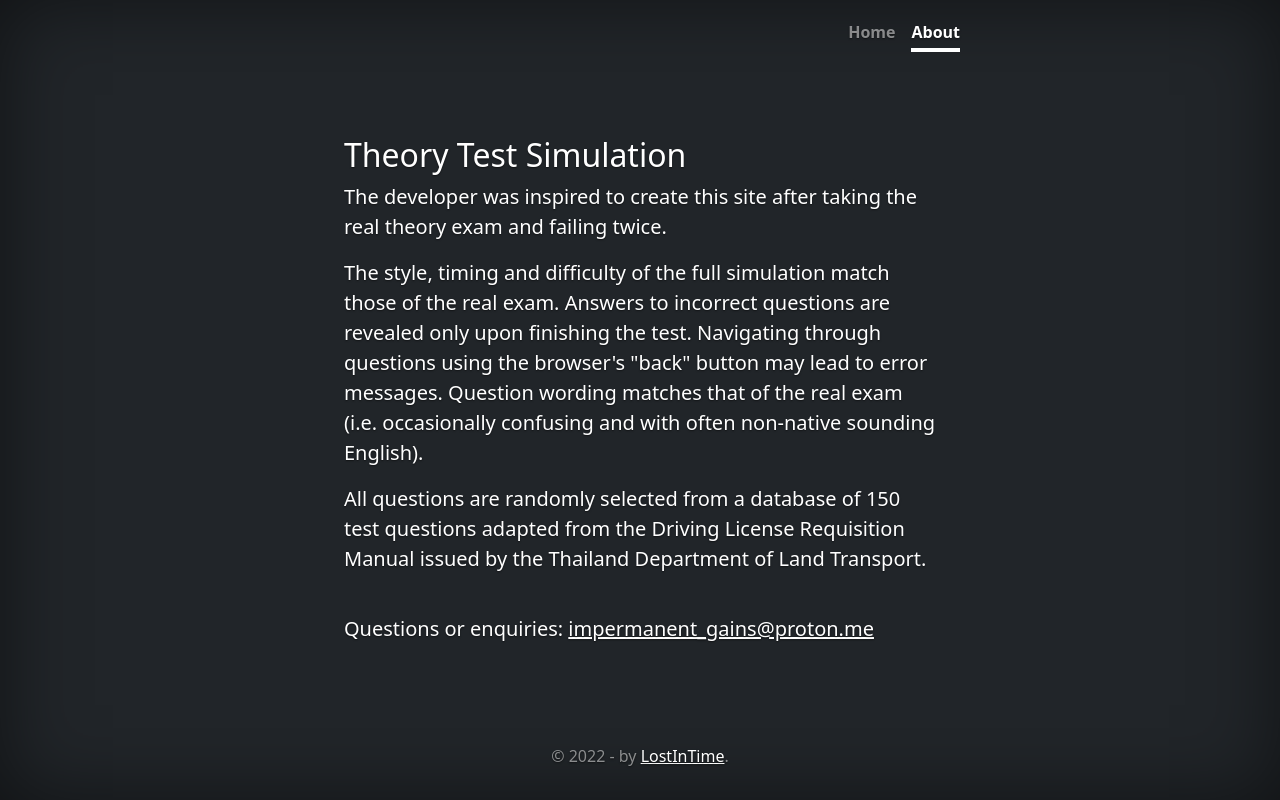
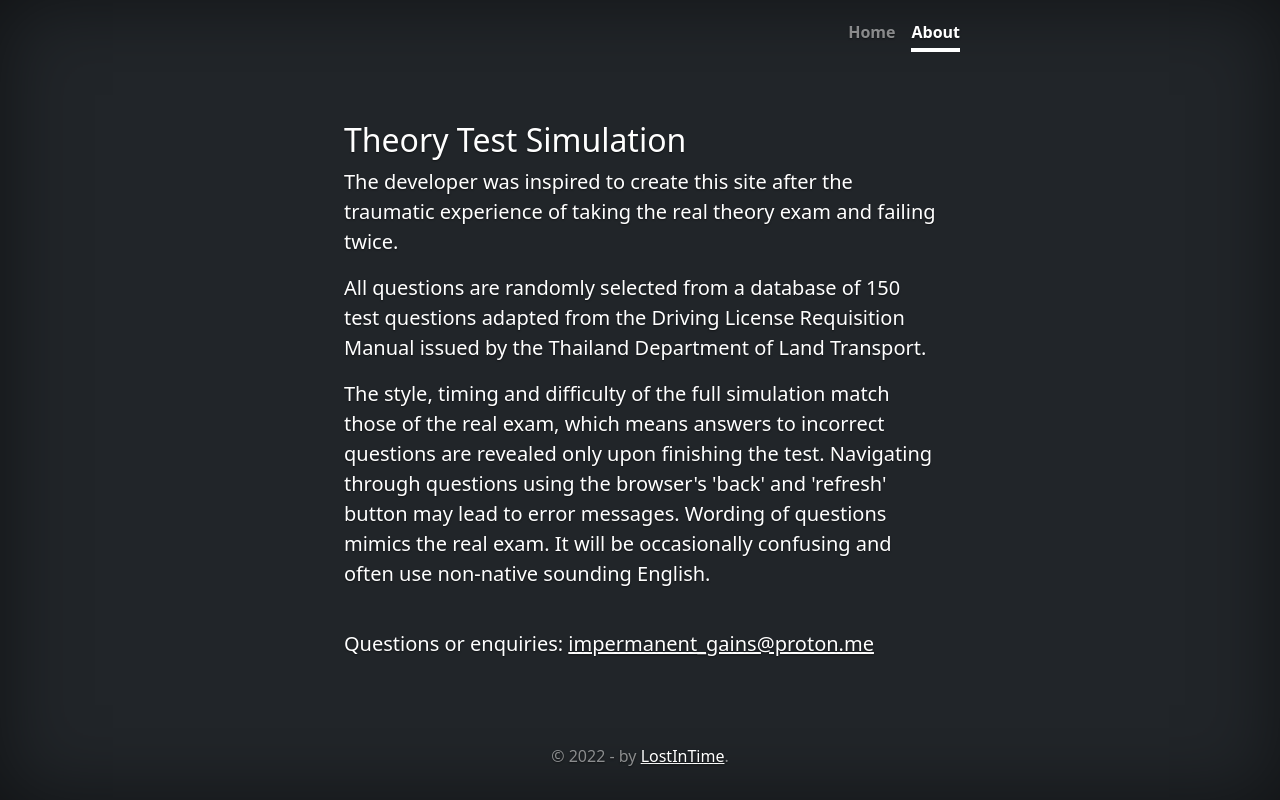
Before and after one commit to lostintime101/driving_theory_test, a Flask app: page /about/ in a window 1280 px wide. Run offline with Flask 2, Linux system fonts and the light colour scheme.

Commit message:
Small fixes - Pre SQL Alchemy install

```diff
--- a/main.py
+++ b/main.py
@@ -56,7 +56,7 @@ def countdown():
                 print("TIME'S UP!")
 
 
-# timer needs to run in parallel with other logic
+# set up thread for timer to run parallel with other logic
 countdown_thread = threading.Thread(target=countdown)
 
 
@@ -96,7 +96,6 @@ def home():
     seconds_left = 0
     questions = []
     question_bank = []
-
 
     return render_template("cover.html",
                            year=YEAR,
@@ -234,15 +233,6 @@ def exam():
 def previous_exam():
     global current_quest, seconds_left, time_is_up, score, question_bank
 
-    # check for time up. If so, send to results page
-    # TODO issue here, this is not enough info to display proper results page
-    if time_is_up:
-        return render_template("results.html",
-                               year=YEAR,
-                               total=number_of_questions,
-                               seconds=seconds_left
-                               )
-
     # returns to previous question
     current_quest -= 1
     q = question_bank[current_quest]["question"]
@@ -294,7 +284,7 @@ def pre_exam():
 
     create_question_bank()
 
-    # start countdown timer if not already started
+    # create a new thread for the countdown timer to run in parallel if not already running
     try:
         countdown_thread = threading.Thread(target=countdown)
     except RuntimeError:
@@ -317,16 +307,3 @@ def about():
 
 if __name__ == "__main__":
     app.run(debug=True)
-
-
-# Urgent
-# TODO what if go over time?
-# TODO missing picture 81.4.jpg (should be no picture) / 51.4.jpg
-
-# Non urgent
-# TODO add scroll to top on results page
-# TODO test for responsiveness across various devices
-# TODO remove debug on live site
-# TODO redo text on about page
-
-# TODO add automated unit tests
--- a/requirements.txt
+++ b/requirements.txt
@@ -1,2 +1,4 @@
 Flask~=2.2.2
 gunicorn==20.1.0
+Werkzeug==2.2.2
+Jinja2==3.1.2
--- a/templates/about.html
+++ b/templates/about.html
@@ -27,13 +27,13 @@
 
     <main class="px-4 text-start">
       <h2>Theory Test Simulation</h2>
-      <p class="lead">The developer was inspired to create this site after taking the real theory exam and failing twice.</p>
-      <p class="lead">The style, timing and difficulty of the full simulation match those of the real exam.
-        Answers to incorrect questions are revealed only upon finishing the test.
-        Navigating through questions using the browser's "back" button may lead to error messages. Question wording matches that of the real
-        exam (i.e. occasionally confusing and with often non-native sounding English).</p>
+      <p class="lead">The developer was inspired to create this site after the traumatic experience of taking the real theory exam and failing twice.</p>
       <p class="lead">All questions are randomly selected from a database of 150 test questions adapted from the Driving
         License Requisition Manual issued by the Thailand Department of Land Transport.</p>
+      <p class="lead">The style, timing and difficulty of the full simulation match those of the real exam, which means
+        answers to incorrect questions are revealed only upon finishing the test.
+        Navigating through questions using the browser's 'back' and 'refresh' button may lead to error messages.
+        Wording of questions mimics the real exam. It will be occasionally confusing and often use non-native sounding English.</p>
       <br>
       <p class="lead">Questions or enquiries: <a href="mailto:impermanent_gains@proton.me" class="text-white">impermanent_gains@proton.me</a></p>
     </main>
--- a/templates/results.html
+++ b/templates/results.html
@@ -8,7 +8,6 @@
     <link rel="shortcut icon" href="{{ url_for('static', filename='favicon.ico') }}">
     <link href="https://cdn.jsdelivr.net/npm/bootstrap@5.2.3/dist/css/bootstrap.min.css" rel="stylesheet" integrity="sha384-rbsA2VBKQhggwzxH7pPCaAqO46MgnOM80zW1RWuH61DGLwZJEdK2Kadq2F9CUG65" crossorigin="anonymous">
     <link href="{{ url_for('static', filename='results.css') }}" rel="stylesheet">
-
   </head>
   <body>
 
@@ -16,7 +15,7 @@
   <div class="container py-4">
     <header class="pb-3 mb-4 border-bottom">
       <a href="{{ url_for('home') }}" class="d-flex align-items-center text-dark text-decoration-none">
-        <span class="fs-4">Test Results</span>
+        <a name="top"><span class="fs-4">Test Results</span></a>
       </a>
     </header>
 
@@ -102,6 +101,8 @@
     {% endif %}
     {% endfor %}
 
+    <a href="#top"><button type="button" class="btn btn-secondary" id="scroll-to-top">Scroll to top</button></a>
+
     <footer class="pt-3 mt-4 text-muted border-top">
       <p>© {{year}} - LostInTime</p>
     </footer>
```
Also changed, not shown: templates/pre-exam.html (+0 -8 lines).
